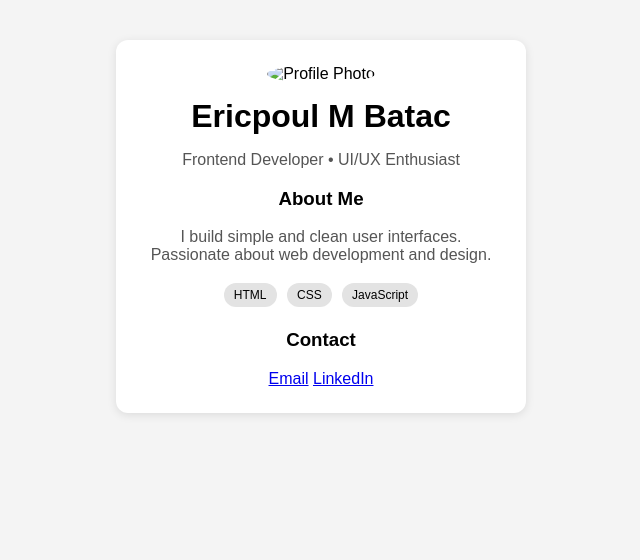
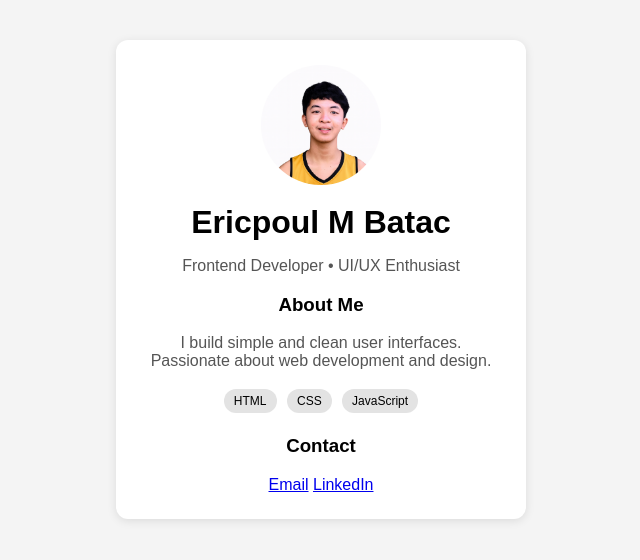
Before and after one commit to Ericpoul29/WEB101-2217, a plain HTML site: page index.html in a window 1280 px wide. Shown: the whole page, without its empty margins (319-959 px from the left). Drawn offline with Linux system fonts and the light colour scheme.

Commit message:
Update index.html

```diff
--- a/index.html
+++ b/index.html
@@ -48,7 +48,7 @@
 
 <body>
   <div class="profile">
-    <img src="profile.jpg" alt="Profile Photo">
+    <img src="IMG_20251128_061441.png" alt="Profile Photo">
 
     <h1>Ericpoul M Batac</h1>
     <p>Frontend Developer • UI/UX Enthusiast</p>
```
